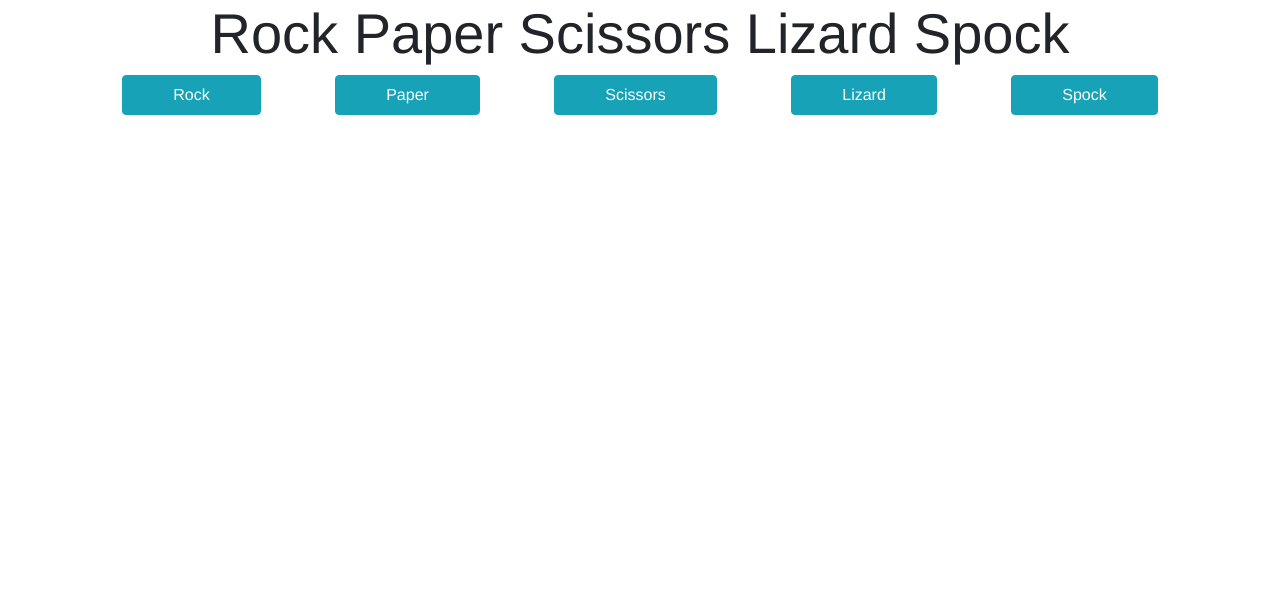
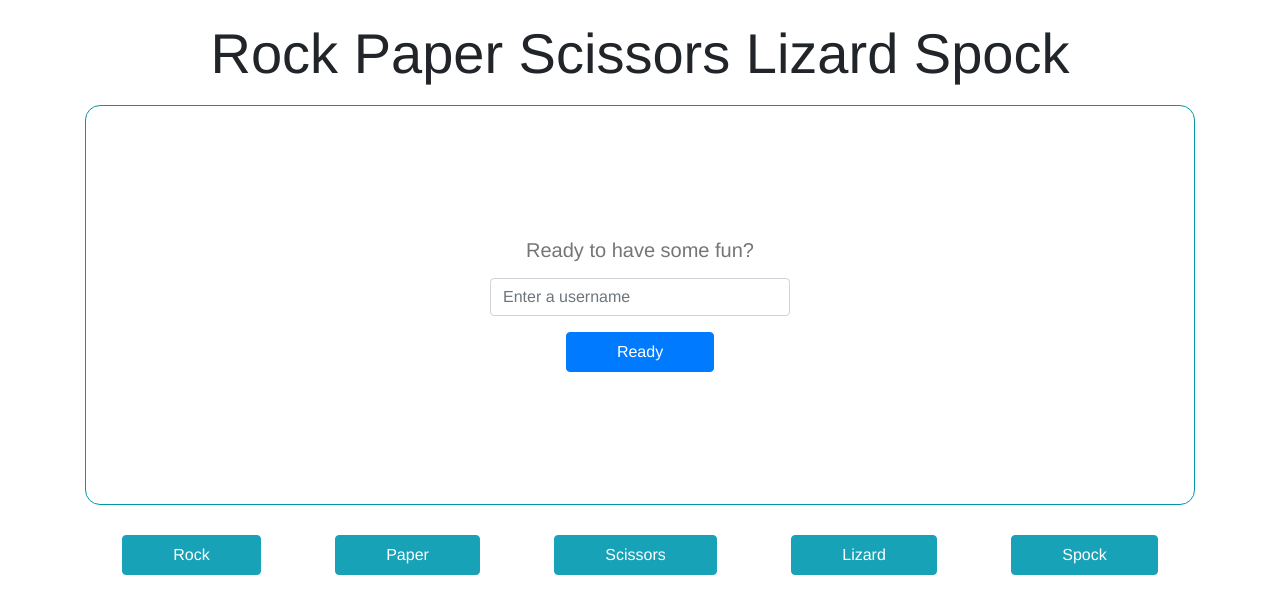
Before and after one commit to BibekStha/rpsls, a website: page index.html in a window 1280 px wide. Drawn offline with nearby package versions, Linux system fonts and the light colour scheme; no server answers.

Commit message:
add the information section

```diff
--- a/index.html
+++ b/index.html
@@ -1,7 +1,7 @@
 <!doctype html>
 <html>
   <head>
-    <title>Socket.IO chat</title>
+    <title>RPSLS - Home</title>
     <base href="/">
     <link rel="stylesheet" href="https://stackpath.bootstrapcdn.com/bootstrap/4.3.1/css/bootstrap.min.css" integrity="sha384-ggOyR0iXCbMQv3Xipma34MD+dH/1fQ784/j6cY/iJTQUOhcWr7x9JvoRxT2MZw1T" crossorigin="anonymous">
     <script src="https://stackpath.bootstrapcdn.com/bootstrap/4.3.1/js/bootstrap.min.js" integrity="sha384-JjSmVgyd0p3pXB1rRibZUAYoIIy6OrQ6VrjIEaFf/nJGzIxFDsf4x0xIM+B07jRM" crossorigin="anonymous"></script>
@@ -14,7 +14,14 @@
         <h1 class="display-4 text-center">Rock Paper Scissors Lizard Spock</h1>
       </header>
 
-      <section class="d-flex justify-content-around">
+      <section id="information_container" class="d-flex justify-content-center align-items-center flex-column">
+        <p>Ready to have some fun?</p>
+        <input type="text" id="username" class="form-control mb-3"
+          placeholder="Enter a username" aria-label="username">
+        <button id="ready_btn" class="btn btn-primary">Ready</button>
+      </section>
+
+      <section id="input_buttons_container" class="d-flex justify-content-around">
         <button class="btn btn-info">Rock</button>
         <button class="btn btn-info">Paper</button>
         <button class="btn btn-info">Scissors</button>
@@ -32,17 +39,7 @@
 
     <script src="/socket.io/socket.io.js"></script>
     <script src="https://code.jquery.com/jquery-1.11.1.js"></script>
-    <script>
-      $(function () {
-        var socket = io();
-        $('form').submit(function(e){
-          e.preventDefault(); // prevents page reloading
-          socket.emit('chat message', $('#m').val());
-          $('#m').val('');
-          return false;
-        });
-      });
-    </script>
+    <script src="/public/global.js"></script>
 
   </body>
 </html>
--- /dev/null
+++ b/public/global.js
@@ -0,0 +1,23 @@
+window.onload = function() {
+
+  $(function () {
+    var socket = io();
+    let user = {}
+
+    // Emit user is ready to play
+    $('#ready_btn').click(function() {
+      socket.emit('player ready', );
+    });
+
+    // Emit chat message
+    // $('form').submit(function(e){
+    //   e.preventDefault(); // prevents page reloading
+    //   socket.emit('chat message', $('#m').val());
+    //   $('#m').val('');
+    //   return false;
+    // });
+
+
+  });
+
+}
--- a/public/style.css
+++ b/public/style.css
@@ -8,7 +8,36 @@ body {
   font: 13px Helvetica, Arial;
 }
 
-/* buttons */
+header {
+  padding: 20px 0 10px;
+}
+
+/* Information container */
+#information_container {
+  border: 1px solid #0097A7;
+  border-radius: 15px;
+
+  width: 100%;
+  height: 50vh;
+  min-height: 400px;
+
+  margin-bottom: 30px;
+}
+
+#information_container #username {
+  width: 300px;
+}
+
+#information_container p {
+  font-size: 20px;
+  color: #757575;
+}
+
+/* End of information container */
+
+/* Input buttons container */
 .btn {
   padding: 7px 50px;
 }
+
+/* End of input buttons container */
--- a/server.js
+++ b/server.js
@@ -26,6 +26,11 @@ io.on('connection', function(socket) {
   socket.on('disconnect', function() {
     console.log('user disconnected');
   });
+
+  // on player ready
+  socket.on('player ready', function(){
+
+  })
 });
 
 
```
